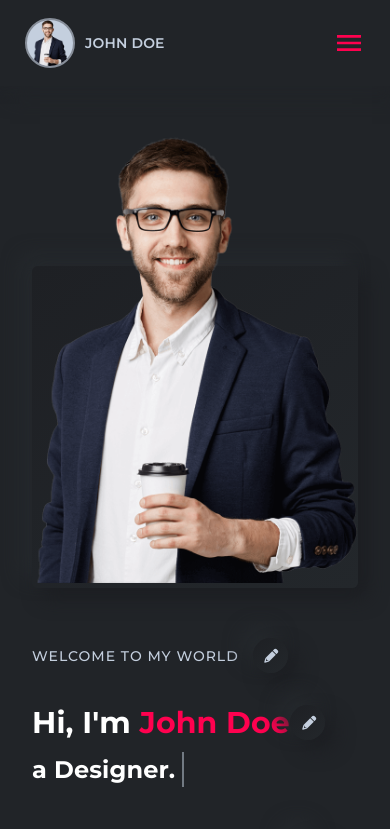
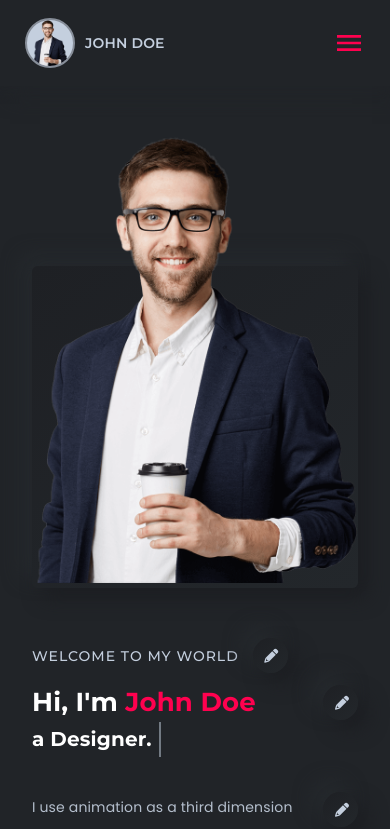
Before and after one commit to imranprof/jobs-frontend, a Next.js app: page /profile in a window 390 px wide. Shown: the top 829 px of the page. Built offline with nearby package versions, Linux system fonts and the light colour scheme; no server answers; a web font is replaced by a local one; what next-redux-wrapper would draw is missing.

Commit message:
feat: responsive editable mode

```diff
--- a/src/views/Profile/TopSection/style.js
+++ b/src/views/Profile/TopSection/style.js
@@ -16,6 +16,9 @@ export const useStyles = makeStyles({
         marginBottom: 80,
         '&__headline-inputWrapper': {
           width: "85%",
+          [theme.breakpoints.down('xs')]: {
+            width: "100%"
+          }
         },
         '&__headline': {
           width: "85%",
@@ -33,11 +36,17 @@ export const useStyles = makeStyles({
           },
           // ========= Breakpoints =========
           [theme.breakpoints.down('xs')]: {
+            width: "100%",
+            fontSize: 14,
+            margin: 0,
             letterSpacing: 1
           }
         },
         '&__bio-inputWrapper': {
-          width: "85%"
+          width: "85%",
+          [theme.breakpoints.down('xs')]: {
+            width: "100%"
+          }
         },
         '&__title': {
           color: theme.palette.customColor.light,
@@ -67,14 +76,17 @@ export const useStyles = makeStyles({
           [theme.breakpoints.down('md')]: {
             fontSize: 50,
             '&__expertise': {
-              fontSize: 40
+              height: 38,
+              fontSize: 38
             }
           },
           [theme.breakpoints.down('xs')]: {
-            fontSize: 30,
+            fontSize: 26,
             lineHeight: "35px",
             '&__expertise': {
-              fontSize: 24
+              fontSize: 20,
+              lineHeight: 0,
+              marginBottom: 0
             },
             '&__cursor': {
               height: 35,
@@ -85,12 +97,18 @@ export const useStyles = makeStyles({
           display: "flex",
           justifyContent: "space-between",
           width: "90%",
-          paddingTop: 12
+          paddingTop: 12,
+          [theme.breakpoints.down('xs')]: {
+            width: "100%"
+          }
         },
         '&__bio-wrapper': {
           display: "flex",
           paddingTop: 12,
-          width: "90%"
+          width: "90%",
+          [theme.breakpoints.down('xs')]: {
+            width: "100%"
+          }
         },
         '&__bio-text': {
           fontSize: 16,
@@ -101,6 +119,7 @@ export const useStyles = makeStyles({
           opacity: 0.9,
           // ========= Breakpoints =========
           [theme.breakpoints.down('sm')]: {
+            fontSize: 14,
             paddingRight: 0
           }
         },
```
